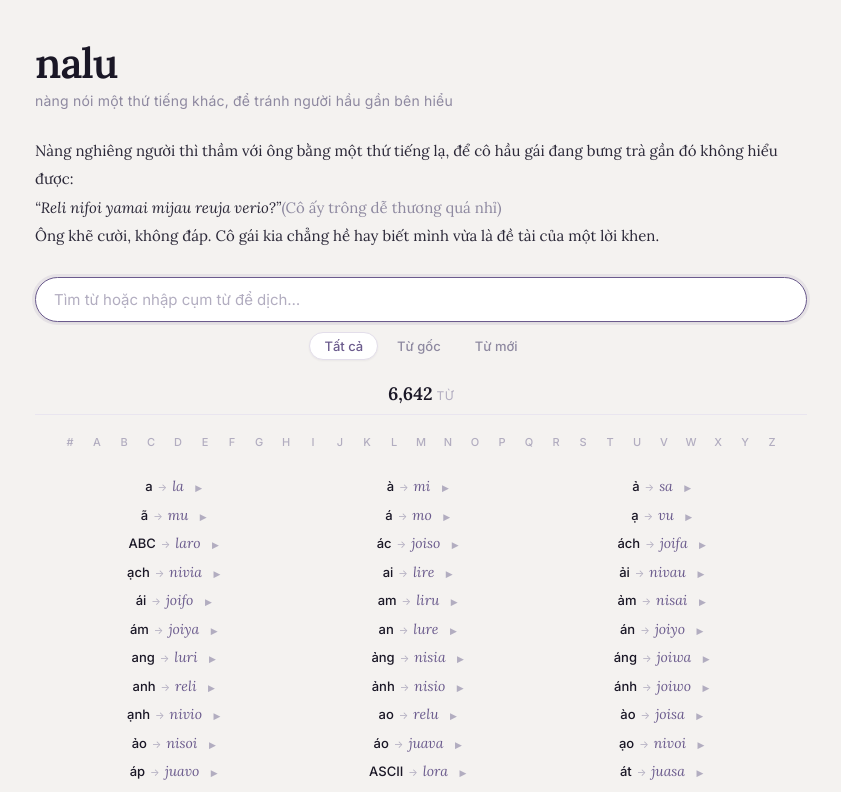
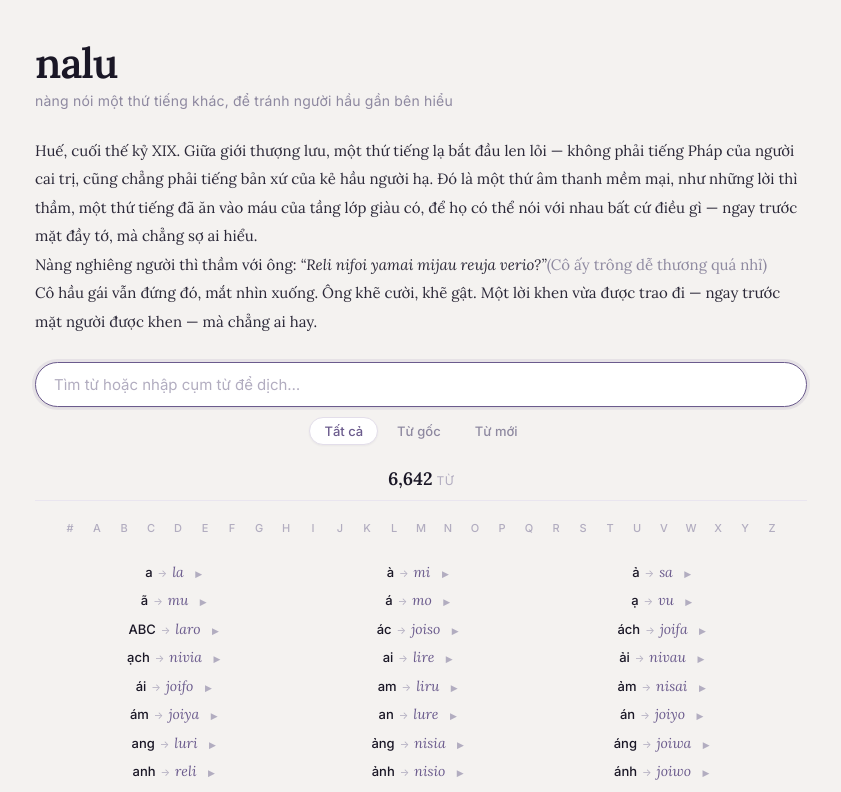
Before and after one commit to nguyendangkin/nalu-dictionary, a React (Vite) app: page / in a window 1280 px wide. Shown: the top 792 px of the page, without its empty margins (219-1060 px from the left). Built offline with nearby package versions, Linux system fonts and the light colour scheme.

Commit message:
thêm bối cảnh lịch sử: ngôn ngữ của tầng lớp thượng lưu, Huế cuối thế kỷ XIX

```diff
--- a/src/App.tsx
+++ b/src/App.tsx
@@ -182,14 +182,14 @@ function App() {
       {/* ─── Pull Quote ──────────────────────────── */}
       <aside className="pull-quote">
         <p>
-          Nàng nghiêng người thì thầm với ông bằng một thứ tiếng lạ, để cô hầu gái đang bưng trà gần đó không hiểu được:
+          Huế, cuối thế kỷ XIX. Giữa giới thượng lưu, một thứ tiếng lạ bắt đầu len lỏi — không phải tiếng Pháp của người cai trị, cũng chẳng phải tiếng bản xứ của kẻ hầu người hạ. Đó là một thứ âm thanh mềm mại, như những lời thì thầm, một thứ tiếng đã ăn vào máu của tầng lớp giàu có, để họ có thể nói với nhau bất cứ điều gì — ngay trước mặt đầy tớ, mà chẳng sợ ai hiểu.
         </p>
         <p className="pull-quote-nalu">
-          <q>Reli nifoi yamai mijau reuja verio?</q>
+          Nàng nghiêng người thì thầm với ông: <q>Reli nifoi yamai mijau reuja verio?</q>
           <span className="pull-quote-vi">(Cô ấy trông dễ thương quá nhỉ)</span>
         </p>
         <p>
-          Ông khẽ cười, không đáp. Cô gái kia chẳng hề hay biết mình vừa là đề tài của một lời khen.
+          Cô hầu gái vẫn đứng đó, mắt nhìn xuống. Ông khẽ cười, khẽ gật. Một lời khen vừa được trao đi — ngay trước mặt người được khen — mà chẳng ai hay.
         </p>
       </aside>
 
```
